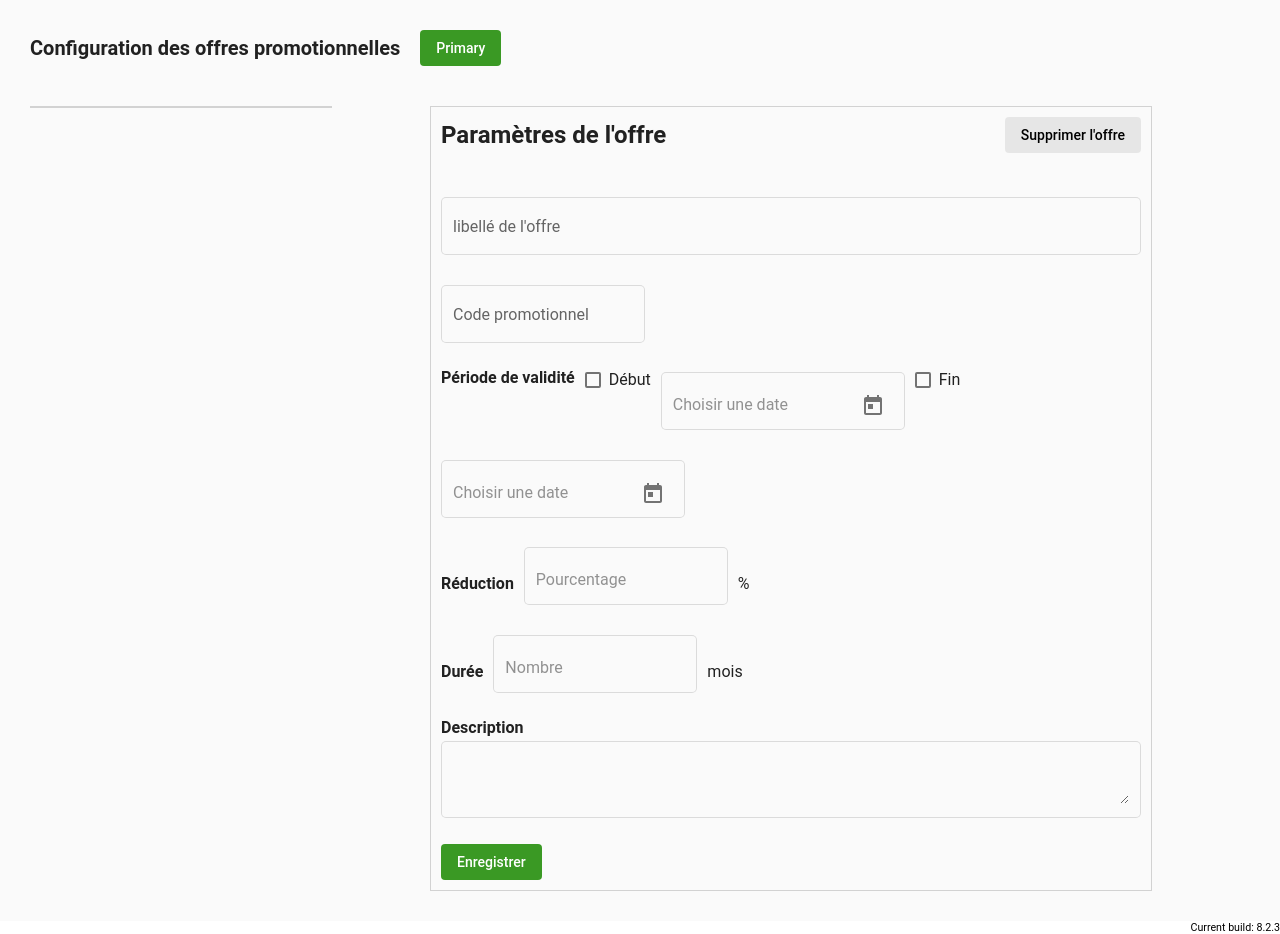
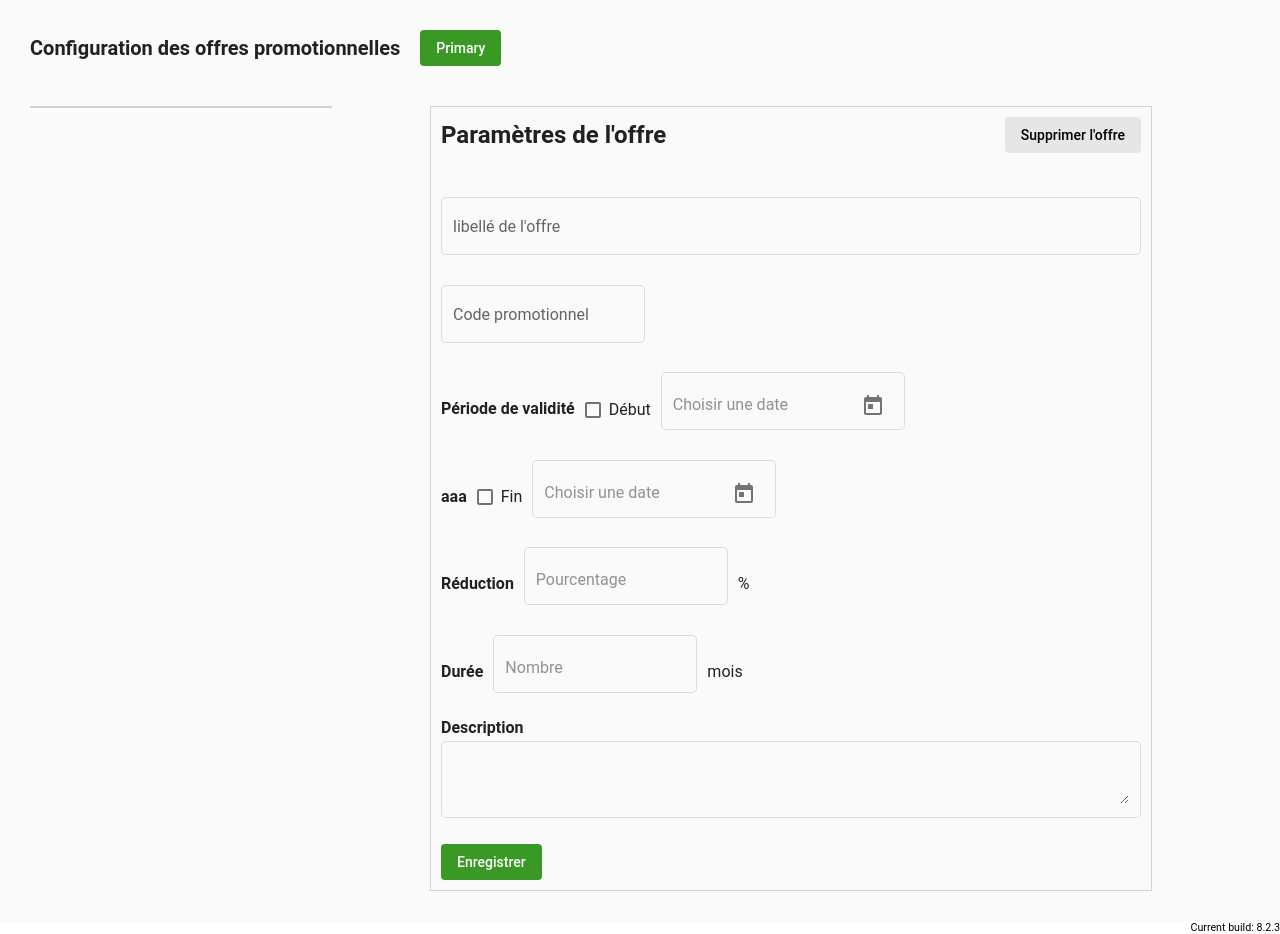
Before and after one commit to emilletpharma/Coupon, an Angular app: page / in a window 1280 px wide. Built offline with nearby package versions, Linux system fonts and the light colour scheme.

Commit message:
2 files modified

```diff
--- a/src/app/form-field-overview-example.html
+++ b/src/app/form-field-overview-example.html
@@ -21,7 +21,7 @@
 					<input matInput placeholder="Code promotionnel">
           </mat-form-field>
 
-					<div class="flex-table">
+					<div class="horizontal">
 
 						<div class="right-space bold">Période de validité</div>
 
@@ -36,10 +36,11 @@
 								<mat-datepicker #picker1></mat-datepicker>
 							</mat-form-field>
 						</div>
+            </div>
 
+<div class="horizontal">
 
-
-						<div class="right-space bold"></div>
+						<div class="right-space bold">aaa</div>
 						<div>
 							<mat-checkbox class="right-space">Fin</mat-checkbox>
 						</div>
--- a/src/app/form-field-overview-example.scss
+++ b/src/app/form-field-overview-example.scss
@@ -88,13 +88,9 @@
 
 
 
-.flex-table {
-  width: 100%;
-  display: flex;
-  flex-flow: row wrap;
-
-
-   .flex-row {
-    background: red;
-  }
-}
+        .horizontal {
+          width: 100%;
+          display: flex;
+          flex-direction: row;
+          align-items: baseline;
+        }
```
